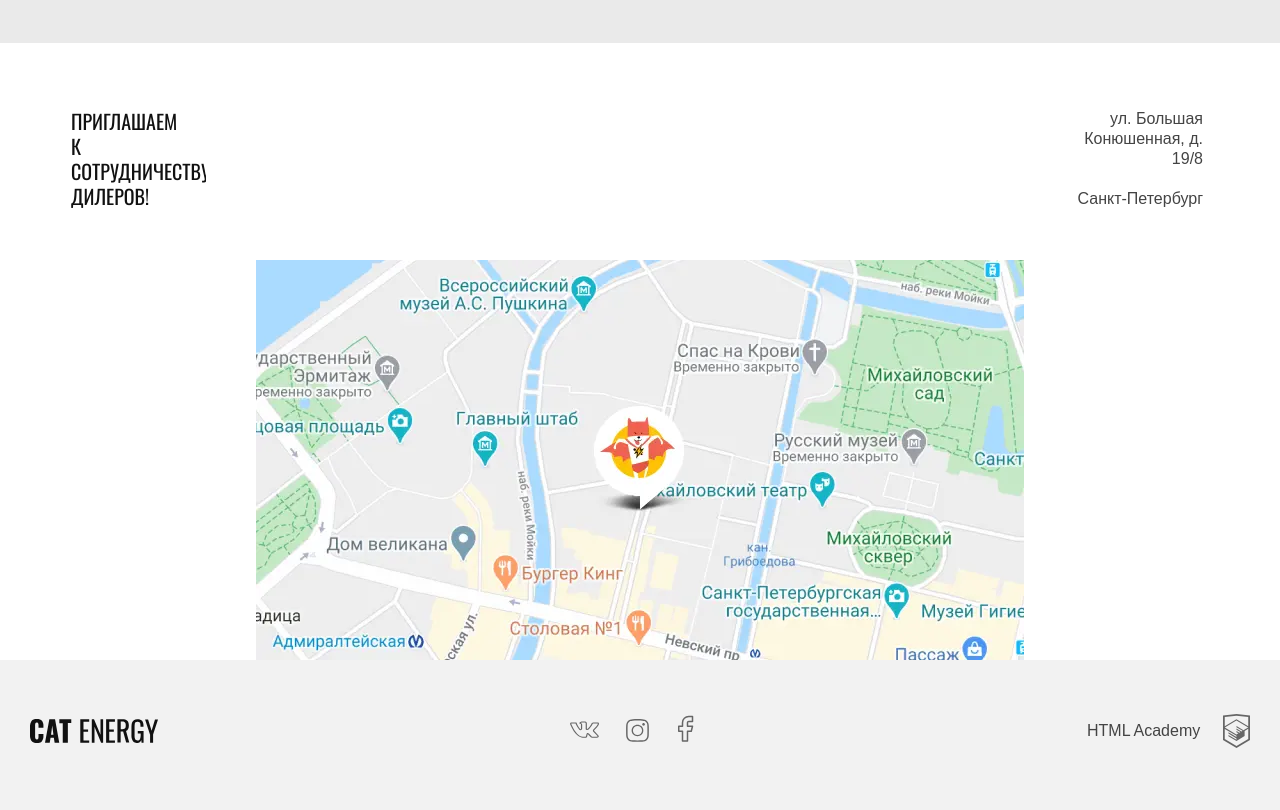
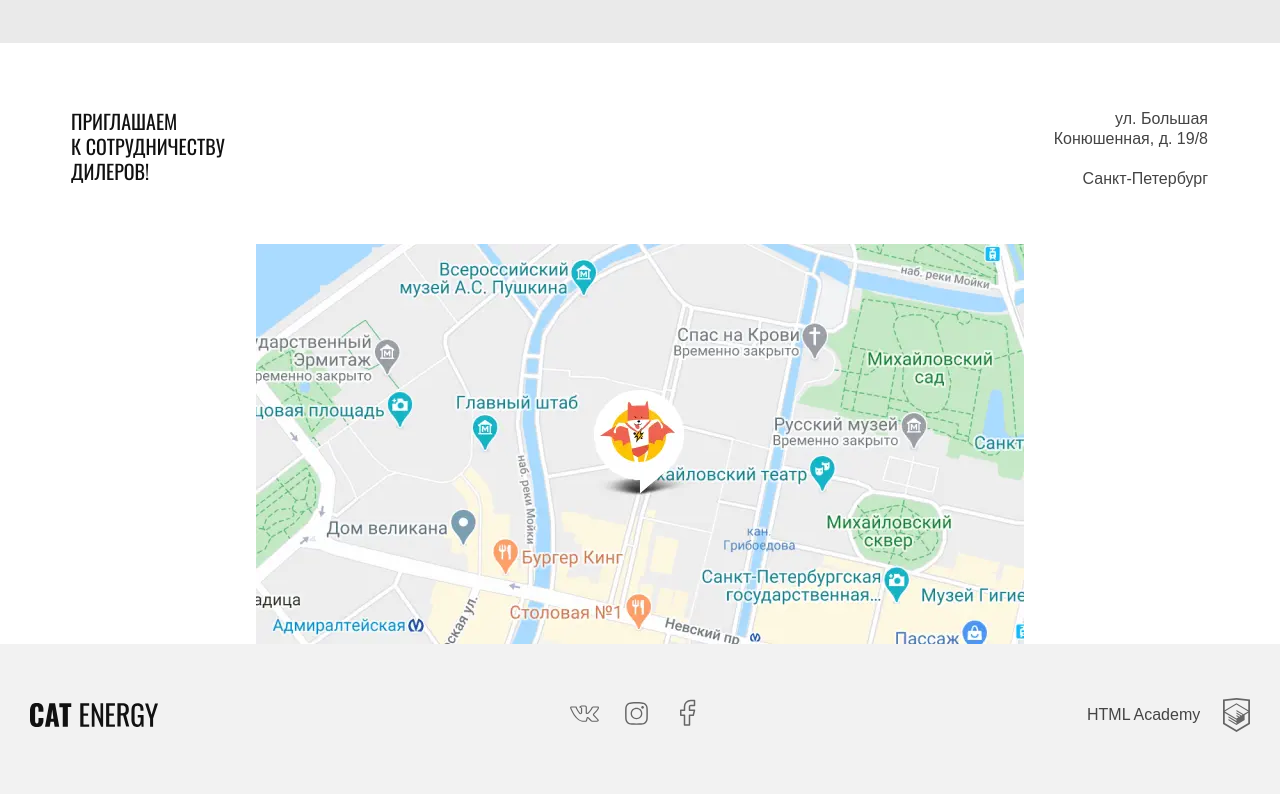
Before and after one commit to j7amo/1531661-cat-energy-21, a website: page source/index.html in a window 1280 px wide. Shown: the part 3543-4353 px from the top of the page. Drawn offline with nearby package versions, Linux system fonts and the light colour scheme; files that its build step writes are made by us from their sources.

Commit message:
Тестирует переполнение в разделе КОНТАКТЫ и в футере в целом на планшетной версии

```diff
--- a/source/sass/blocks/contacts.scss
+++ b/source/sass/blocks/contacts.scss
@@ -69,6 +69,7 @@
     font-weight: normal;
     font-size: 20px;
     line-height: 25px;
+    max-width: 250px;
   }
 
   @media (min-width: $desktop-width) {
@@ -93,6 +94,8 @@
     font-weight: normal;
     font-size: 16px;
     text-align: right;
+    max-width: 250px;
+    padding-right: 0;
   }
 
   @media (min-width: $desktop-width) {
--- a/source/sass/blocks/copyright.scss
+++ b/source/sass/blocks/copyright.scss
@@ -31,7 +31,7 @@
 
   @media (min-width: $tablet-width) {
     width: 163px;
-    height: 34px;
+    min-height: 34px;
     padding: 0;
   }
 }
@@ -41,6 +41,12 @@
   font-size: 16px;
   line-height: 18px;
   color: $special-dark-grey;
+  max-width: 200px;
+  overflow: hidden;
+
+  @media (min-width: $tablet-width) {
+    max-width: 115px;
+  }
 }
 
 .copyright__logo {
--- a/source/sass/blocks/socials.scss
+++ b/source/sass/blocks/socials.scss
@@ -14,35 +14,18 @@
   margin: 0 auto;
   padding-top: 20px;
   padding-bottom: 21px;
+  max-width: 200px;
 
   @media (min-width: $tablet-width) {
     padding: 0;
+    padding-left: 27px;
+    padding-bottom: 4px;
+    width: 159px;
   }
 }
 
 .socials__button {
   display: inline-flex;
-
-  &:nth-child(1) {
-    @media (min-width: $tablet-width) {
-      padding-left: 12px;
-      padding-bottom: 4px;
-    }
-  }
-
-  &:nth-child(2) {
-    @media (min-width: $tablet-width) {
-      margin-left: 26px;
-      padding-bottom: 1px;
-    }
-  }
-
-  &:nth-child(3) {
-    @media (min-width: $tablet-width) {
-      margin-left: 21px;
-      padding-bottom: 4px;
-    }
-  }
 
   &:focus .socials__network {
     fill: $basic-green;
```
